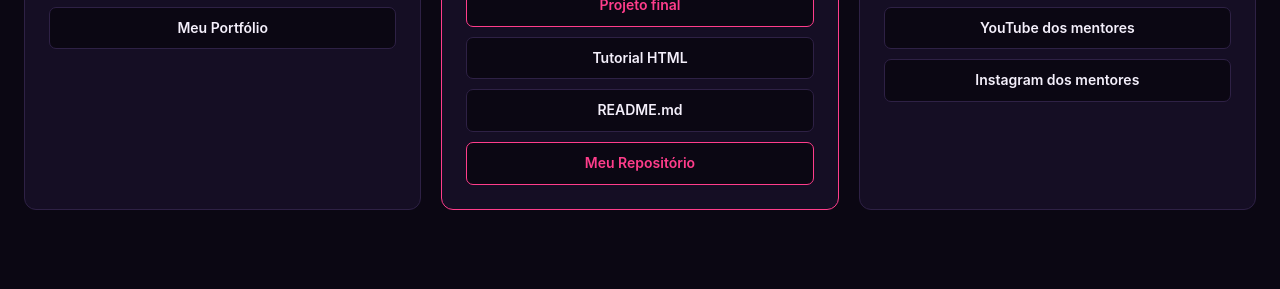
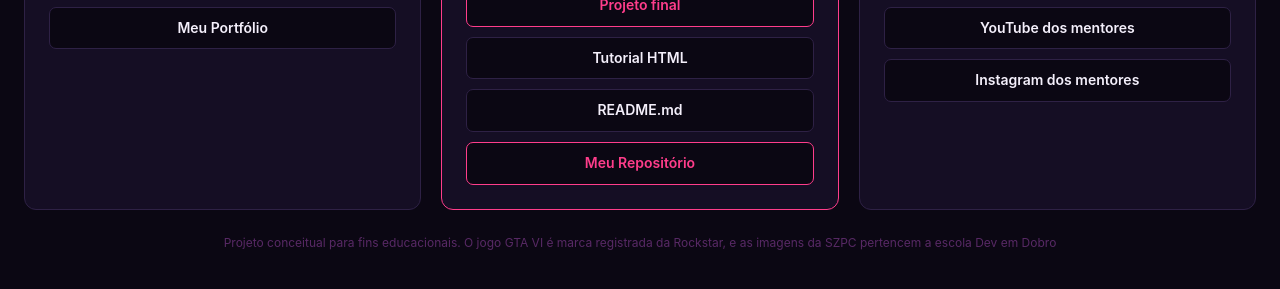
Before and after one commit to danielpessoni/SZPC-GTA-VI, a plain HTML site: page index.html in a window 1280 px wide. Shown: the part 571-860 px from the top of the page. Before the commit the page ends 825 px from the top, so only its background shows below. Drawn offline with Linux system fonts and the light colour scheme; no server answers.

Commit message:
feat: Adiciona disclaimer e personalização da barra de rolagem

```diff
--- a/index.html
+++ b/index.html
@@ -106,6 +106,7 @@
 
                 </article>
             </section>
+            <p class="disclaimer">Projeto conceitual para fins educacionais. O jogo GTA VI é marca registrada da Rockstar, e as imagens da SZPC pertencem a escola Dev em Dobro</p>
         </main>
     <script src="./src/js/index.js"></script>
 
--- a/src/css/geral/variaveis.css
+++ b/src/css/geral/variaveis.css
@@ -31,7 +31,13 @@
    --tamanho-fonte-indice: 0.875rem;
    --tamanho-fonte-codigo: 0.84375rem;
 
+   --fonte-responsiva: clamp(0.6875rem, 0.65rem + 0.2vw, 0.75rem);
+   --peso-regular: 400;
+
+
+
    --altura-linha-codigo: 1.75;
+   --altura-linha-disclaimer: 1.55;
    --peso-fonte-titulo: 400;
 
    --letter-spacing-titulo: 0.02em;
--- a/src/css/index.css
+++ b/src/css/index.css
@@ -98,11 +98,9 @@
         text-align: center;
 
         font-family: var(--fonte-titulo);
-        font-size: clamp(
-            var(--tamanho-fonte-titulo-minimo),
-            2.6vw,
-            var(--tamanho-fonte-titulo-maximo)
-        );
+        font-size: clamp(var(--tamanho-fonte-titulo-minimo),
+                2.6vw,
+                var(--tamanho-fonte-titulo-maximo));
         font-weight: var(--peso-fonte-titulo);
         line-height: 1;
         letter-spacing: var(--letter-spacing-titulo);
@@ -181,6 +179,37 @@
         color: var(--cor-fundo-primaria);
     }
 
+    /* ========================================
+       DISCLAIMER
+    ======================================== */
+
+    .disclaimer {
+        margin-top: 1.5rem;
+        font-size: var(--fonte-responsiva);
+        font-weight: var(--peso-regular);
+        line-height: var(--altura-linha-disclaimer);
+        color: var(--cor-scroll);
+        text-align: center;
+    }
+
+    /* ========================================
+    SCROLLBAR
+======================================== */
+
+    *::-webkit-scrollbar {
+        width: 4px;
+        height: 4px;
+    }
+
+    *::-webkit-scrollbar-track {
+        background: var(--cor-fundo-secundaria);
+    }
+
+    *::-webkit-scrollbar-thumb {
+        background-color: var(--cor-scroll);
+        border-radius: 10px;
+    }
+
 
     /* ========================================
        RESPONSIVIDADE
```
Lines whose indentation alone changed are shown as unchanged.
